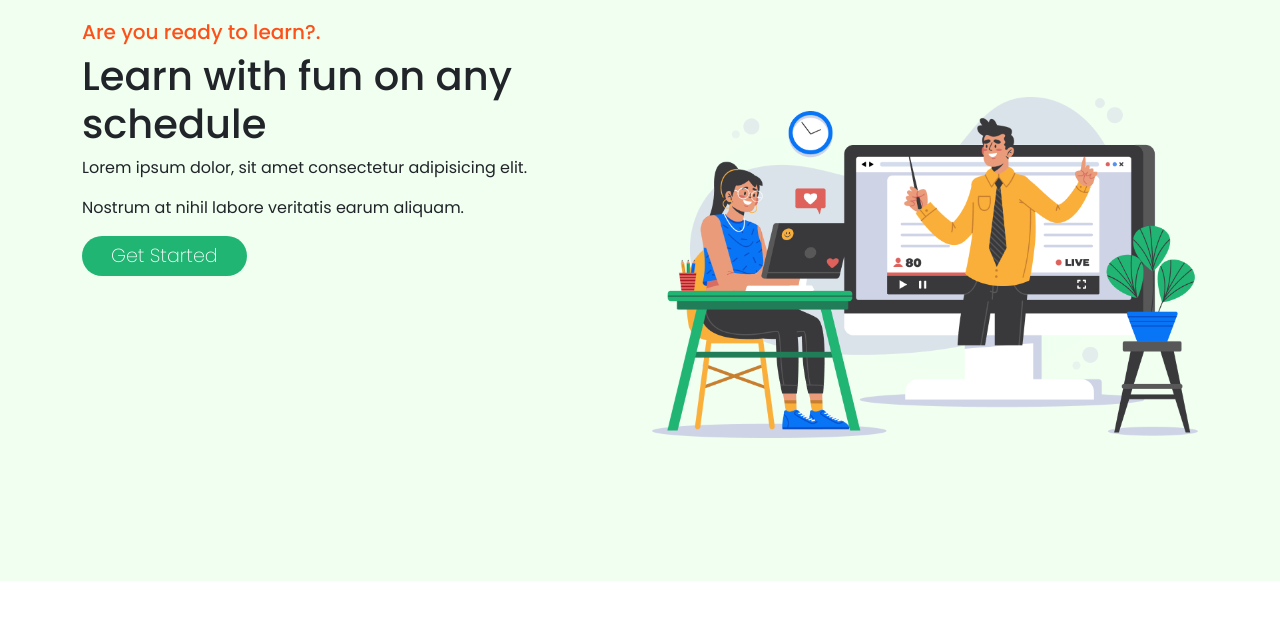
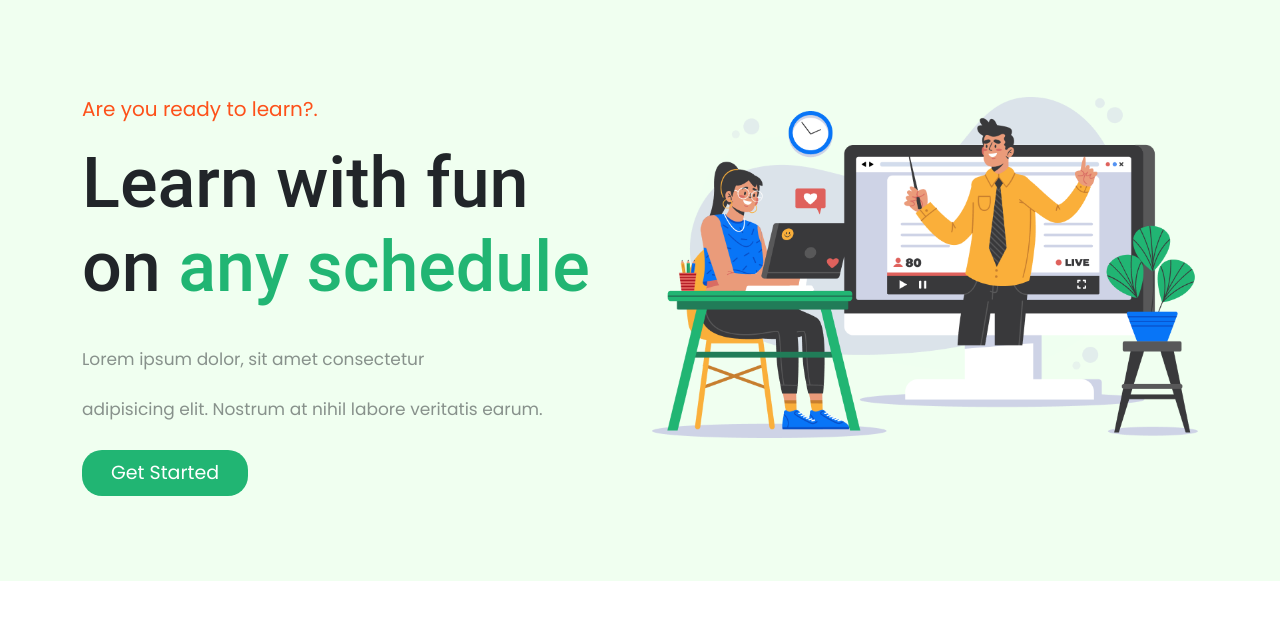
Before and after one commit to jubayerasif/E-school, a plain HTML site: page index.html in a window 1280 px wide. Shown: the part 91-710 px from the top of the page. Drawn offline with nearby package versions, Linux system fonts and the light colour scheme.

Commit message:
header done

```diff
--- a/assets/css/style.css
+++ b/assets/css/style.css
@@ -1,5 +1,6 @@
 /*--- Fonts --- */
 @import url('https://fonts.googleapis.com/css2?family=Poppins:ital,wght@0,100;0,200;0,300;0,400;0,500;0,600;0,700;0,800;0,900;1,100;1,200;1,300;1,400;1,500;1,600;1,700;1,800;1,900&display=swap');
+@import url('https://fonts.googleapis.com/css2?family=Plus+Jakarta+Sans:ital,wght@0,200;0,300;0,400;0,500;0,600;0,700;0,800;1,200;1,300;1,400;1,500;1,600;1,700;1,800&family=Poppins:wght@700&family=Roboto+Condensed:wght@700&display=swap');
 /*--- Global css --- */
 *
 {
@@ -21,7 +22,7 @@ body
     width: 20%;
 }
 .btn{
-    padding: 5px 28px;
+    padding: 8px 28px;
     border-radius: 20px;
     -webkit-border-radius: 20px;
     -moz-border-radius: 20px;
@@ -31,7 +32,7 @@ body
     background-color: #21B573;
     text-decoration: none;
     font-size: 19px;
-    font-weight: 200;
+    font-weight: 400;
 }
 .nav-link{
     margin-left: 35px;
@@ -40,8 +41,27 @@ body
 }
 .top-img{
     width: 100%;
+}
+.col-md-6{
     margin-top: 77px;
 }
+.col-md-6 > h1{
+    font-family: 'Roboto', sans-serif;
+    font-size: 70px;
+    font-size: 700;
+    margin-top: 20px;
+}
+.col-md-6 > h1 > span {
+    color: #21B573;
+}
+.col-md-6 > p{
+    font-size: 17px;
+    opacity: 50%;
+    margin-top: 25px;
+    font-weight: 400;
+    line-height: 50px;
+}
+
 
 
 
--- a/index.html
+++ b/index.html
@@ -53,14 +53,13 @@
   <section class="head-container">
     <div class="container">
       <div class="row">
-        <div class="col md 6">
-          <h5 style="color: #FD511A;">Are you ready to learn?.</h5>
-          <h1>Learn with fun <span>on any schedule</span></h1>
-          <p>Lorem ipsum dolor, sit amet consectetur adipisicing elit. </p>
-          <p>Nostrum at nihil labore veritatis earum aliquam.</p>
+        <div class="col-md-6">
+          <h5 style="color: #FD511A; font-weight: 400;">Are you ready to learn?.</h5>
+          <h1>Learn with fun <br>on <span>any schedule</span></h1>
+          <p>Lorem ipsum dolor, sit amet consectetur<br> adipisicing elit. Nostrum at nihil labore veritatis earum.</p>
           <a href="#" class="btn">Get Started</a>
         </div>
-        <div class="col md 6 ">
+        <div class="col-md-6 ">
           <img src="assets/img/photo/Illustration.png" alt="" class="top-img">
         </div>
       </div>
```
